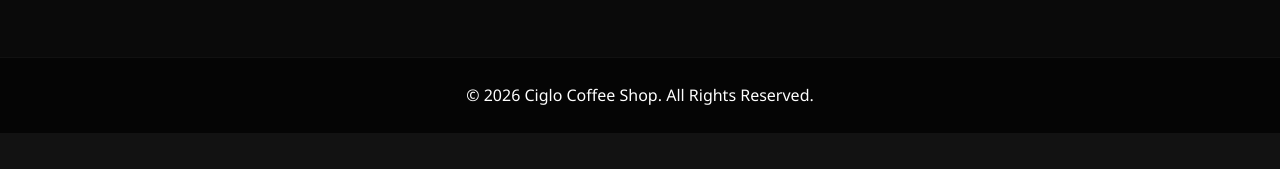
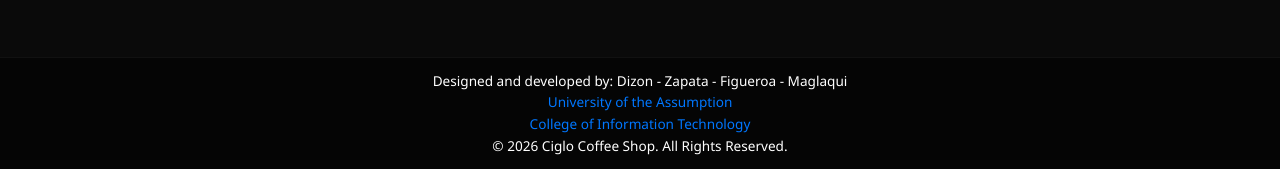
Before and after one commit to Vince-Dizon/CIGLO, a plain HTML site: page contact.html in a window 1280 px wide. Shown: the part 1505-1674 px from the top of the page. Before the commit the page ends 1638 px from the top, so only its background shows below. Drawn offline with nearby package versions, Linux system fonts and the light colour scheme.

Commit message:
Updated Code

```diff
--- a/contact.html
+++ b/contact.html
@@ -245,10 +245,10 @@
 
 
         <div class="footer-bottom">
-            <p>
-                &copy; 2026 Ciglo Coffee Shop.
-                All Rights Reserved.
-            </p>
+            <p>Designed and developed by: Dizon - Zapata - Figueroa - Maglaqui</p>
+            <p style="color: rgb(0, 119, 255);">University of the Assumption</p>
+            <p style="color: rgb(0, 119, 255);">College of Information Technology</p>
+            <p>&copy; 2026 Ciglo Coffee Shop. All Rights Reserved.</p>
         </div>
 
     </footer>
--- a/style.css
+++ b/style.css
@@ -723,8 +723,9 @@
 .footer-bottom {
     background: #050505;
     text-align: center;
-    padding: 25px 0;
+    padding: 12px 0;
     border-top: 1px solid #111;
+    font-size: 0.85rem;
 }
 
 @media (max-width: 768px) {
```
Also changed, not shown: about.html (+4 -1 lines), gallery.html (+3 -0 lines), index.html (+3 -0 lines), menu.html (+3 -0 lines).
